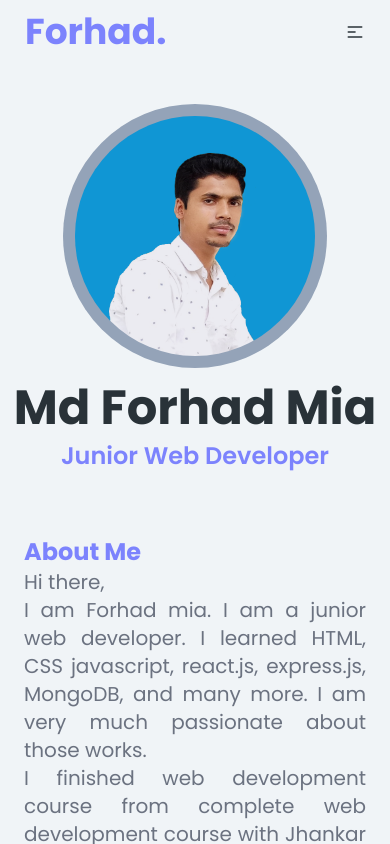
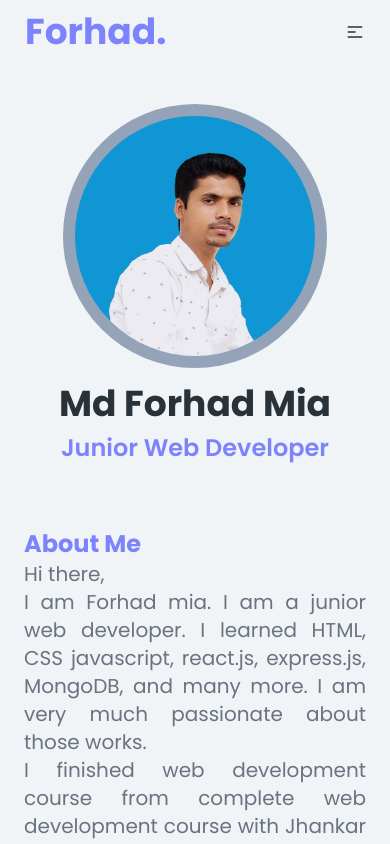
Before and after one commit to forhadmia1/my_protfolio, a React (Create React App) app: page /about in a window 390 px wide. Shown: the top 844 px of the page. Built offline with nearby package versions, Linux system fonts and the light colour scheme.

Commit message:
font responsive about section

```diff
--- a/src/pages/About/About.js
+++ b/src/pages/About/About.js
@@ -9,7 +9,7 @@
                     <img className='w-60 h-60 rounded-full' src={myphoto} alt="" />
                 </div>
                 <div className='mt-4'>
-                    <h2 className='text-center text-5xl font-bold'>Md Forhad Mia</h2>
+                    <h2 className='text-center text-4xl md:text-5xl font-bold'>Md Forhad Mia</h2>
                     <h4 className='text-center text-primary font-semibold mt-2 text-2xl'>Junior Web Developer</h4>
                 </div>
             </div>
```
